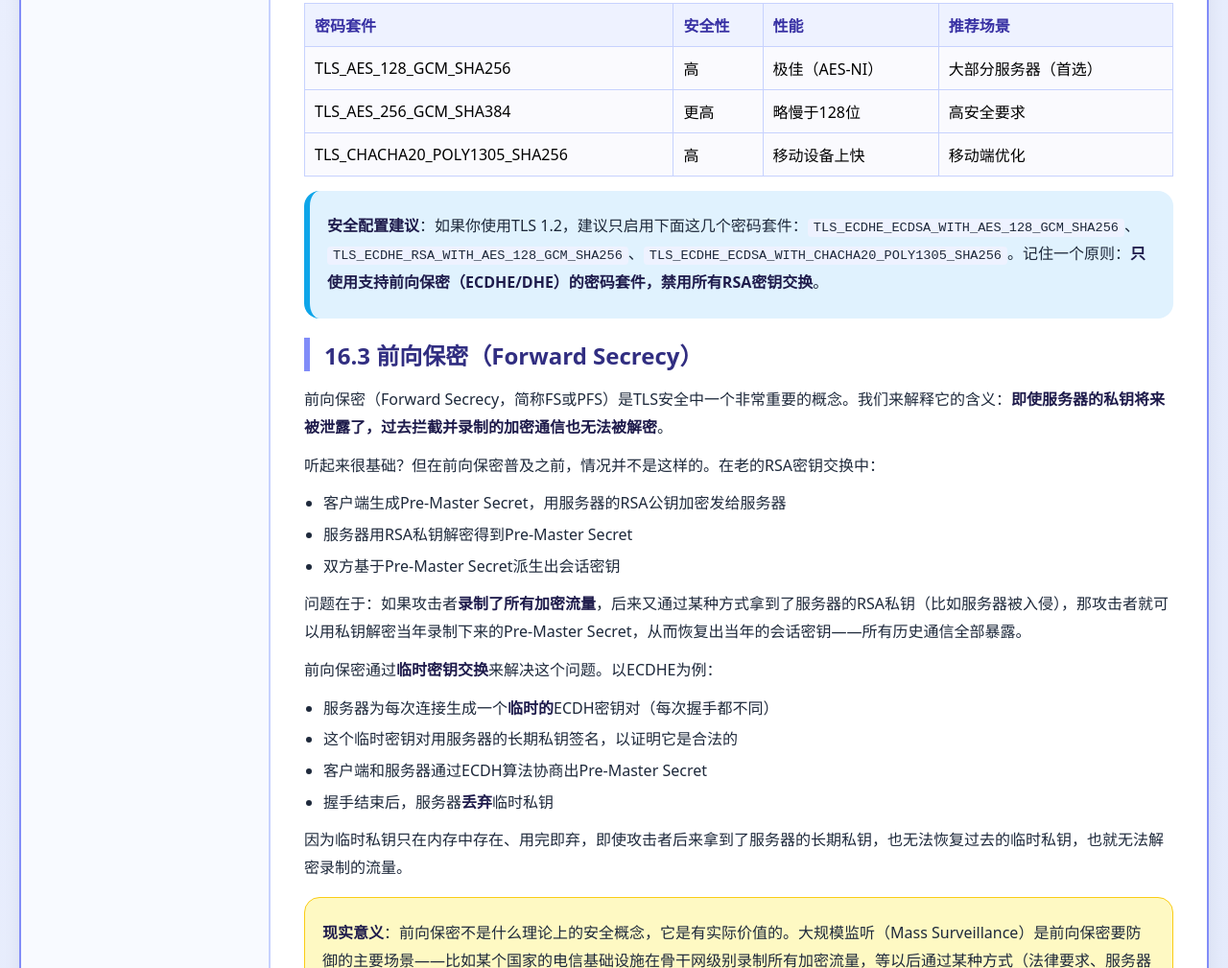
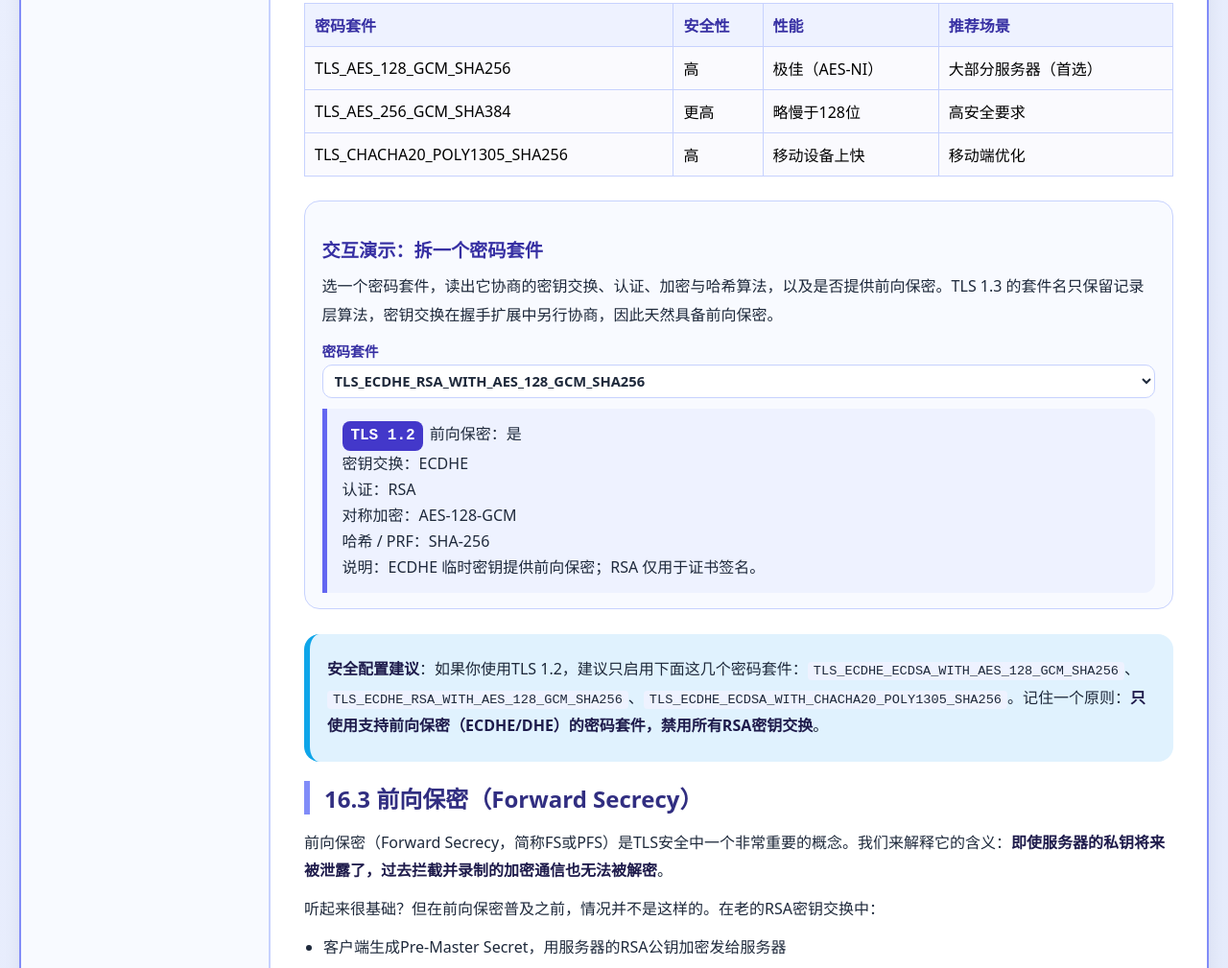
Before and after one commit to 1998x-stack/HTTP-protocol-tutorial, a plain HTML site: page 16.html in a window 1280 px wide. Shown: the part 2207-3216 px from the top of the page at 96% size. Drawn offline with Linux system fonts and the light colour scheme.

Commit message:
feat(http-tutorial): 第16章新增密码套件拆解交互演示

```diff
--- a/16.html
+++ b/16.html
@@ -256,6 +256,24 @@
           <tr><td>TLS_CHACHA20_POLY1305_SHA256</td><td>高</td><td>移动设备上快</td><td>移动端优化</td></tr>
         </table>
 
+        <section class="simulator" aria-labelledby="sim-ch16-title">
+          <h3 id="sim-ch16-title">交互演示：拆一个密码套件</h3>
+          <p>选一个密码套件，读出它协商的密钥交换、认证、加密与哈希算法，以及是否提供前向保密。TLS 1.3 的套件名只保留记录层算法，密钥交换在握手扩展中另行协商，因此天然具备前向保密。</p>
+          <div class="sim-controls">
+            <label>密码套件
+              <select data-sim="suite">
+                <option value="TLS_ECDHE_RSA_WITH_AES_128_GCM_SHA256" selected>TLS_ECDHE_RSA_WITH_AES_128_GCM_SHA256</option>
+                <option value="TLS_ECDHE_ECDSA_WITH_AES_256_GCM_SHA384">TLS_ECDHE_ECDSA_WITH_AES_256_GCM_SHA384</option>
+                <option value="TLS_ECDHE_RSA_WITH_CHACHA20_POLY1305_SHA256">TLS_ECDHE_RSA_WITH_CHACHA20_POLY1305_SHA256</option>
+                <option value="TLS_RSA_WITH_AES_128_GCM_SHA256">TLS_RSA_WITH_AES_128_GCM_SHA256</option>
+                <option value="TLS_AES_128_GCM_SHA256">TLS_AES_128_GCM_SHA256</option>
+                <option value="TLS_CHACHA20_POLY1305_SHA256">TLS_CHACHA20_POLY1305_SHA256</option>
+              </select>
+            </label>
+          </div>
+          <output class="sim-out" data-sim-out aria-live="polite"></output>
+        </section>
+
         <div class="tip">
           <p><strong>安全配置建议</strong>：如果你使用TLS 1.2，建议只启用下面这几个密码套件：<code>TLS_ECDHE_ECDSA_WITH_AES_128_GCM_SHA256</code>、<code>TLS_ECDHE_RSA_WITH_AES_128_GCM_SHA256</code>、<code>TLS_ECDHE_ECDSA_WITH_CHACHA20_POLY1305_SHA256</code>。记住一个原则：<strong>只使用支持前向保密（ECDHE/DHE）的密码套件，禁用所有RSA密钥交换</strong>。</p>
         </div>
@@ -435,6 +453,32 @@ Extension: application_layer_protocol_negotiation (ALPN)
       btn.textContent = open ? '显示答案' : '收起答案';
     });
   })();
+
+  (function () {
+    var box = document.querySelector('.simulator');
+    if (!box) return;
+    var out = box.querySelector('[data-sim-out]');
+    var sel = box.querySelector('[data-sim="suite"]');
+    var DATA = {
+      'TLS_ECDHE_RSA_WITH_AES_128_GCM_SHA256': ['TLS 1.2', 'ECDHE', 'RSA', 'AES-128-GCM', 'SHA-256', '是', 'ECDHE 临时密钥提供前向保密；RSA 仅用于证书签名。'],
+      'TLS_ECDHE_ECDSA_WITH_AES_256_GCM_SHA384': ['TLS 1.2', 'ECDHE', 'ECDSA', 'AES-256-GCM', 'SHA-384', '是', '更小的 ECDSA 证书，性能好；需客户端支持。'],
+      'TLS_ECDHE_RSA_WITH_CHACHA20_POLY1305_SHA256': ['TLS 1.2', 'ECDHE', 'RSA', 'ChaCha20-Poly1305', 'SHA-256', '是', '无 AES-NI 的移动设备上通常更快。'],
+      'TLS_RSA_WITH_AES_128_GCM_SHA256': ['TLS 1.2', 'RSA', 'RSA', 'AES-128-GCM', 'SHA-256', '否', '静态 RSA 密钥交换，无前向保密，现代配置应禁用。'],
+      'TLS_AES_128_GCM_SHA256': ['TLS 1.3', '握手扩展协商', '—', 'AES-128-GCM', 'SHA-256', '是', 'TLS 1.3 套件名只描述记录层算法，密钥交换已固定为（EC）DHE。'],
+      'TLS_CHACHA20_POLY1305_SHA256': ['TLS 1.3', '握手扩展协商', '—', 'ChaCha20-Poly1305', 'SHA-256', '是', 'TLS 1.3 的 AEAD 套件之一，适合无 AES-NI 的设备。']
+    };
+    function item(k, v) { return '<div><span class="sim-class">' + k + '</span>：' + v + '</div>'; }
+    function render() {
+      var d = DATA[sel.value];
+      if (!d) { out.textContent = '未收录该套件'; return; }
+      out.innerHTML = '<span class="sim-code">' + d[0] + '</span>'
+        + '<span class="sim-class">前向保密：' + d[5] + '</span><br>'
+        + item('密钥交换', d[1]) + item('认证', d[2]) + item('对称加密', d[3])
+        + item('哈希 / PRF', d[4]) + item('说明', d[6]);
+    }
+    sel.addEventListener('change', render);
+    render();
+  })();
 </script>
 </body>
 </html>
```
